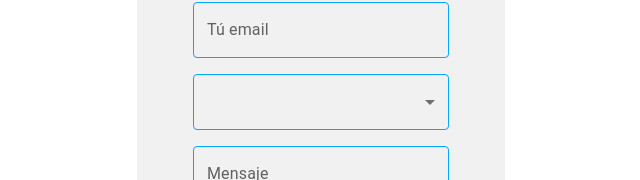
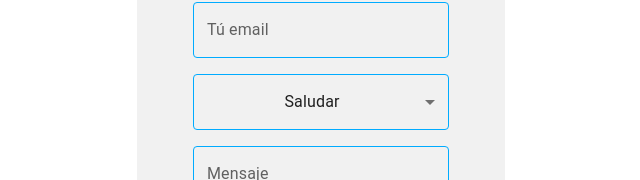
Before and after one commit to JesusCanor/MyPortfolio, a React (Vite) app: page / in a window 1280 px wide. Shown: the part 4604-4784 px from the top of the page, without its empty margins (319-959 px from the left). Built offline with nearby package versions, Linux system fonts and the light colour scheme.

Commit message:
Works form validation correctly

```diff
--- a/src/Pages/Contact/Contact.tsx
+++ b/src/Pages/Contact/Contact.tsx
@@ -10,7 +10,7 @@ export interface ContactInterface { title: string, dark: boolean, id: string }
 const Contact : React.FC<ContactInterface> = ({title, dark, id}) => {
 	const [motivo, setMotivo] = useState(4);
 
-	const {errors, touched, handleSubmit, values, handleChange, dirty} = useFormik({
+	const {errors, touched, handleSubmit, handleBlur, handleChange} = useFormik({
 		initialValues: {
 			name: "",
 			email: "",
@@ -34,15 +34,18 @@ const Contact : React.FC<ContactInterface> = ({title, dark, id}) => {
 					<FormStyled onSubmit={handleSubmit}>
 						<h1 style={{padding: '.5rem'}}>Hablemos :D</h1>
 						<TextField id="outlined-basic" label="Tú nombre completo" variant="outlined" name="name"
-									onChange={handleChange('name')} error={!!errors.name} helperText={errors.name}/>
+									onChange={handleChange('name')} onBlur={handleBlur}
+									error={touched.name && !!errors.name} helperText={touched.name && errors.name}/>
 						<TextField id="outlined-basic" label="Tú email" variant="outlined" name="email"
-									onChange={handleChange('email')}  error={!!errors.email} helperText={errors.email}/>
+									onChange={handleChange('email')} onBlur={handleBlur}
+									error={touched.email && !!errors.email} helperText={touched.email && errors.email}/>
 						<Select
 								labelId="simple-select-label"
 								id="simple-select"
 								label="Motivo del contacto"
 								name="type"
-								onChange={handleChange}
+								value={motivo}
+								onChange={handleChange('motivo')}
 							>
 								<MenuItem value={1}>Oferta laboral</MenuItem>
 								<MenuItem value={2}>Desarrollo personalizado</MenuItem>
@@ -55,7 +58,8 @@ const Contact : React.FC<ContactInterface> = ({title, dark, id}) => {
 							multiline
 							rows={5}
 							name="message"
-							onChange={handleChange('message')}  error={!!errors.message} helperText={errors.message}
+							onBlur={handleBlur}
+							onChange={handleChange('message')}  error={touched.message && !!errors.message} helperText={ touched.message && errors.message}
 						/>
 						<Button disabled={!!errors.email || !!errors.name || !!errors.message} variant='contained'>Enviar</Button>
 					</FormStyled>
```
